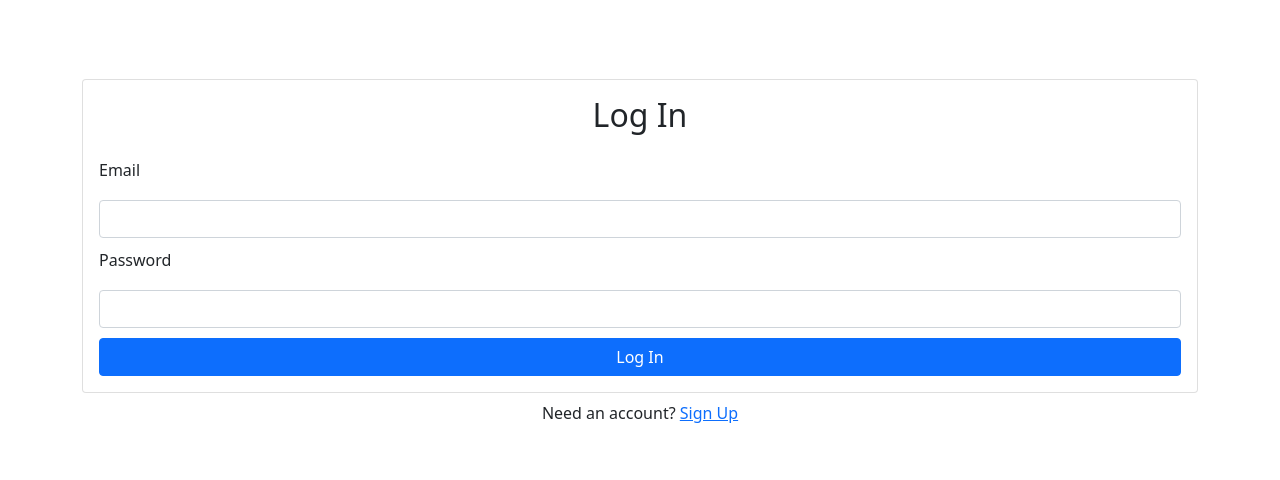
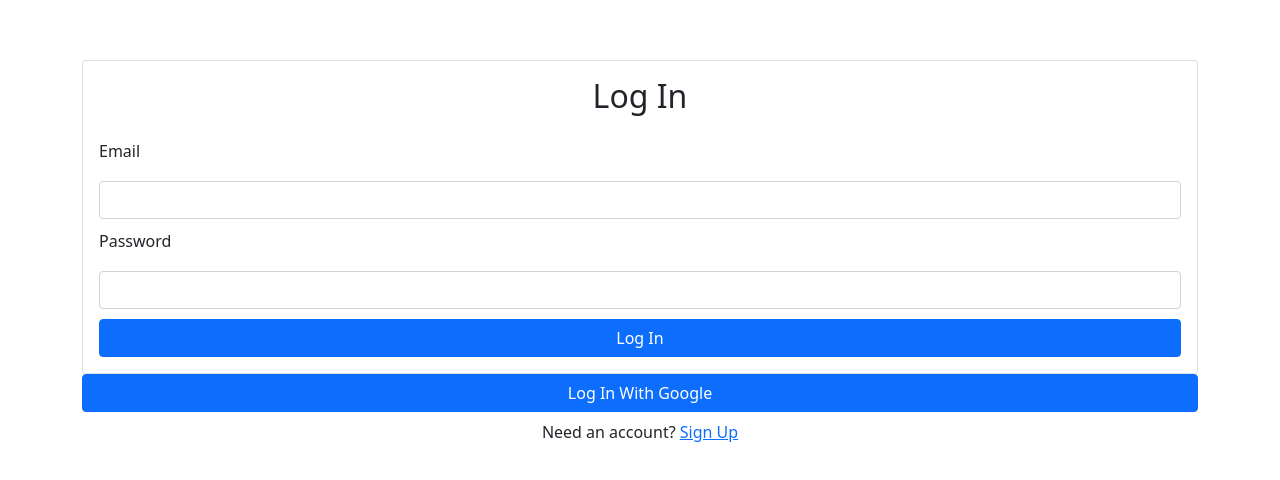
Before and after one commit to MouHuang0217/Red-Cross-Website, a React (Create React App) app: page /Login in a window 1280 px wide. Shown: the part 148-628 px from the top of the page. Built offline with nearby package versions, Linux system fonts and the light colour scheme; no server answers.

Commit message:
Added Google Provider

```diff
--- a/src/components/Login.js
+++ b/src/components/Login.js
@@ -7,7 +7,7 @@ import { Link, useHistory } from 'react-router-dom'
 export default function Login() {
     const emailRef = useRef()
     const passwordRef = useRef()
-    const { login } = useAuth()
+    const { login, signInWithGoogle } = useAuth()
     const [error, setError] = useState('')
     const [loading, setLoading] = useState(false);
     const [loggedIn, setLoggedIn] = useState(false);
@@ -30,7 +30,21 @@ export default function Login() {
 
         setLoading(false)
     }
+    async function handleGoogleSignIn(e) {
+        e.preventDefault()
 
+        try {
+            setError("")
+            setLoading(true)
+            await signInWithGoogle()
+            history.push('/')
+            setLoggedIn(true);
+        } catch {
+            setError("Failed to Log in")
+        }
+
+        setLoading(false)
+    }
     return (
         <Container
             className="d-flex align-items-center justify-content-center"
@@ -58,6 +72,9 @@ export default function Login() {
                             </Form>
                         </Card.Body>
                     </Card>
+                    <Button disabled={loading} className="w-100" type="submit" onClick={handleGoogleSignIn}>
+                        Log In With Google
+                    </Button>
                     <div className="w-100 text-center mt-2">
                         Need an account? <Link to='/Register'>Sign Up </Link>
                     </div>
--- a/src/contexts/AuthContext.js
+++ b/src/contexts/AuthContext.js
@@ -1,3 +1,4 @@
+import firebase from 'firebase'
 import React, { useContext, useState, useEffect } from 'react'
 import { auth } from "../firebase"
 
@@ -9,6 +10,7 @@ export function useAuth() {
 export function AuthProvider({ children }) {
     const [currentUser, setCurrentUser] = useState()
     const [loading, setLoading] = useState(true)
+
     //signup
     function signup(email, password) {
         console.log("in signup");
@@ -21,6 +23,17 @@ export function AuthProvider({ children }) {
     //logout
     function logout() {
         return auth.signOut();
+    }
+    function signInWithGoogle() {
+        var google_provider = new firebase.auth.GoogleAuthProvider();
+        console.log(google_provider);
+        auth.signInWithPopup(google_provider)
+            .then((re) => {
+                console.log(re);
+            })
+            .catch((error) => {
+                console.log(error)
+            })
     }
     //what happens when first initialized
     useEffect(() => {
@@ -36,7 +49,8 @@ export function AuthProvider({ children }) {
         currentUser,
         login,
         signup,
-        logout
+        logout,
+        signInWithGoogle
     }
     //export all the values and do not load children if loading is not done.
     return (
```
